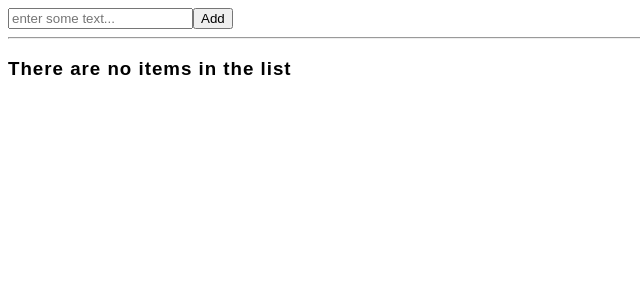
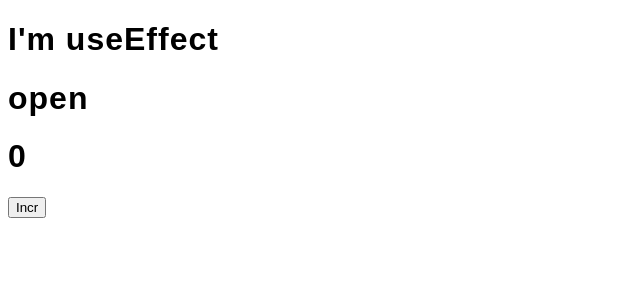
Before and after one commit to lohith1507/React-Todo, a React (Create React App) app: page / in a window 1280 px wide. Shown: the top 300 px of the page, without its empty margins (0-640 px from the left). Built offline with nearby package versions, Linux system fonts and the light colour scheme.

Commit message:
useEffect-1

```diff
--- a/src/App.js
+++ b/src/App.js
@@ -4,7 +4,9 @@ import './App.css';
 // import data from './data';
 // import Final from './useState/basics1';
 // import Index from './useState/Advanced';
-import Index from './useState/Example-3';
+// import Index from './useState/Example-3';
+// import Final from './useEffect/example-1'
+import Final from "./useEffect/with dep";
 
 // console.log(data);
 
@@ -12,7 +14,7 @@ function App() {
    return (
    <div>
 
-    <Index/>
+    <Final/>
 
    </div>
    );
--- /dev/null
+++ b/src/useEffect/example-1.js
@@ -0,0 +1,24 @@
+import React , {useEffect ,useState} from "react";
+
+const Final = () =>{
+
+    const [count , setCount] = useState(0);
+
+    useEffect(() => {
+        console.log("hello mister useState" , count);
+    }, []);
+
+
+    return(
+        <div>
+            <h1>I'm on useEffect</h1>
+        <h1>{count}</h1>
+        <button onClick={() =>{setCount(count + 1)}}>Incr</button>
+        </div>
+    )
+};
+
+
+
+
+export default Final;
--- /dev/null
+++ b/src/useEffect/with dep.js
@@ -0,0 +1,21 @@
+import React , {useEffect , useState} from "react";
+
+const Final = () =>{
+    const [count , setCount] = useState(0);
+    const [toggle , setToggle] = useState(true);
+
+    useEffect(() =>{
+        console.log("Hello useState" , count);
+    }, [count , toggle]);
+
+    return(
+        <div>
+            <h1>I'm useEffect</h1>
+            <h1 onClick={() => setToggle(!toggle)}>{toggle ? "open" : "close"}</h1>
+            <h1>{count}</h1>
+            <button onClick={() => {setCount(count + 1)}}>Incr</button>
+        </div>
+    )
+}
+
+export default Final;
```
